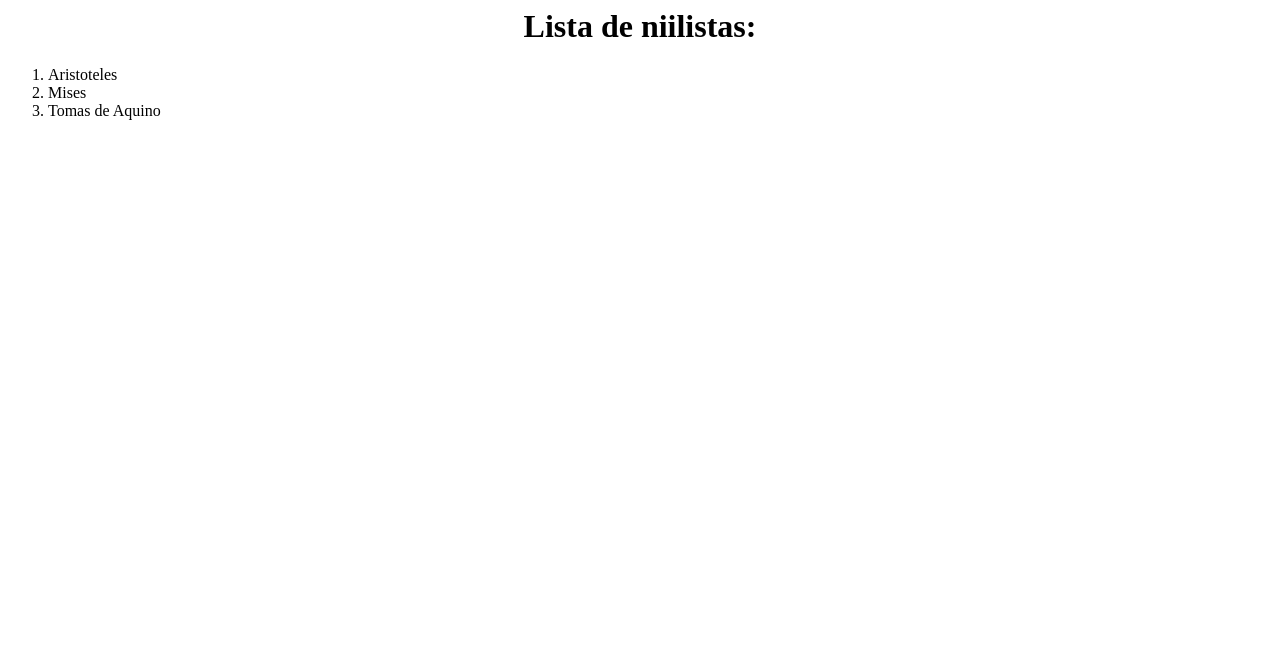
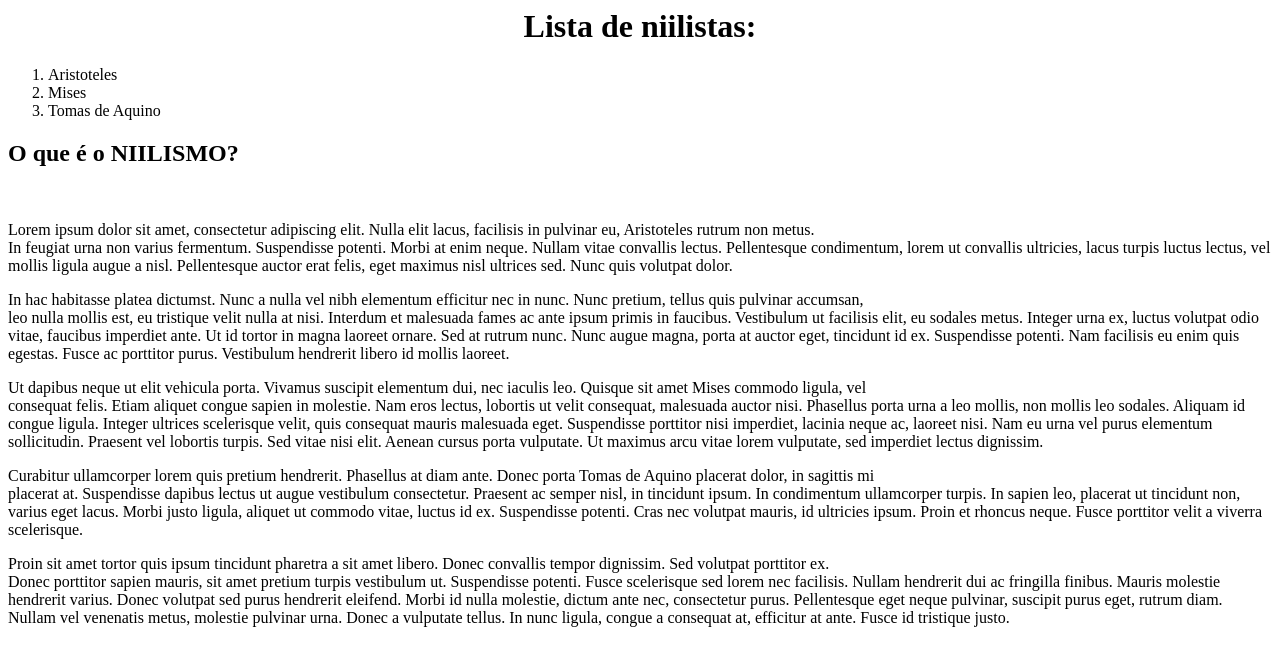
Before and after one commit to IanZanonP/zanon, a plain HTML site: page index.html in a window 1280 px wide. Drawn offline with Linux system fonts and the light colour scheme.

Commit message:
Update index.html

```diff
--- a/index.html
+++ b/index.html
@@ -8,7 +8,19 @@
   <li>Aristoteles</li>
   <li>Mises</li>
   <li>Tomas de Aquino</li>
-</ol>
+  </ol>
+
+  <p><h2>O que é o NIILISMO?</h2></p>
+ <br>
+ <p>Lorem ipsum dolor sit amet, consectetur adipiscing elit. Nulla elit lacus, facilisis in pulvinar eu, Aristoteles rutrum non metus.<br> In feugiat urna non varius fermentum. Suspendisse potenti. Morbi at enim neque. Nullam vitae convallis lectus. Pellentesque condimentum, lorem ut convallis ultricies, lacus turpis luctus lectus, vel mollis ligula augue a nisl. Pellentesque auctor erat felis, eget maximus nisl ultrices sed. Nunc quis volutpat dolor.
+
+ <p>In hac habitasse platea dictumst. Nunc a nulla vel nibh elementum efficitur nec in nunc. Nunc pretium, tellus quis pulvinar accumsan,<br> leo nulla mollis est, eu tristique velit nulla at nisi. Interdum et malesuada fames ac ante ipsum primis in faucibus. Vestibulum ut facilisis elit, eu sodales metus. Integer urna ex, luctus volutpat odio vitae, faucibus imperdiet ante. Ut id tortor in magna laoreet ornare. Sed at rutrum nunc. Nunc augue magna, porta at auctor eget, tincidunt id ex. Suspendisse potenti. Nam facilisis eu enim quis egestas. Fusce ac porttitor purus. Vestibulum hendrerit libero id mollis laoreet.</p>
+
+ <p>Ut dapibus neque ut elit vehicula porta. Vivamus suscipit elementum dui, nec iaculis leo. Quisque sit amet Mises commodo ligula, vel<br> consequat felis. Etiam aliquet congue sapien in molestie. Nam eros lectus, lobortis ut velit consequat, malesuada auctor nisi. Phasellus porta urna a leo mollis, non mollis leo sodales. Aliquam id congue ligula. Integer ultrices scelerisque velit, quis consequat mauris malesuada eget. Suspendisse porttitor nisi imperdiet, lacinia neque ac, laoreet nisi. Nam eu urna vel purus elementum sollicitudin. Praesent vel lobortis turpis. Sed vitae nisi elit. Aenean cursus porta vulputate. Ut maximus arcu vitae lorem vulputate, sed imperdiet lectus dignissim.</p>
+
+ <p>Curabitur ullamcorper lorem quis pretium hendrerit. Phasellus at diam ante. Donec porta Tomas de Aquino placerat dolor, in sagittis mi<br> placerat at. Suspendisse dapibus lectus ut augue vestibulum consectetur. Praesent ac semper nisl, in tincidunt ipsum. In condimentum ullamcorper turpis. In sapien leo, placerat ut tincidunt non, varius eget lacus. Morbi justo ligula, aliquet ut commodo vitae, luctus id ex. Suspendisse potenti. Cras nec volutpat mauris, id ultricies ipsum. Proin et rhoncus neque. Fusce porttitor velit a viverra scelerisque.</p>
+
+ <p>Proin sit amet tortor quis ipsum tincidunt pharetra a sit amet libero. Donec convallis tempor dignissim. Sed volutpat porttitor ex. <br>Donec porttitor sapien mauris, sit amet pretium turpis vestibulum ut. Suspendisse potenti. Fusce scelerisque sed lorem nec facilisis. Nullam hendrerit dui ac fringilla finibus. Mauris molestie hendrerit varius. Donec volutpat sed purus hendrerit eleifend. Morbi id nulla molestie, dictum ante nec, consectetur purus. Pellentesque eget neque pulvinar, suscipit purus eget, rutrum diam. Nullam vel venenatis metus, molestie pulvinar urna. Donec a vulputate tellus. In nunc ligula, congue a consequat at, efficitur at ante. Fusce id tristique justo.</p>
  </body>
 
 </html>
```
